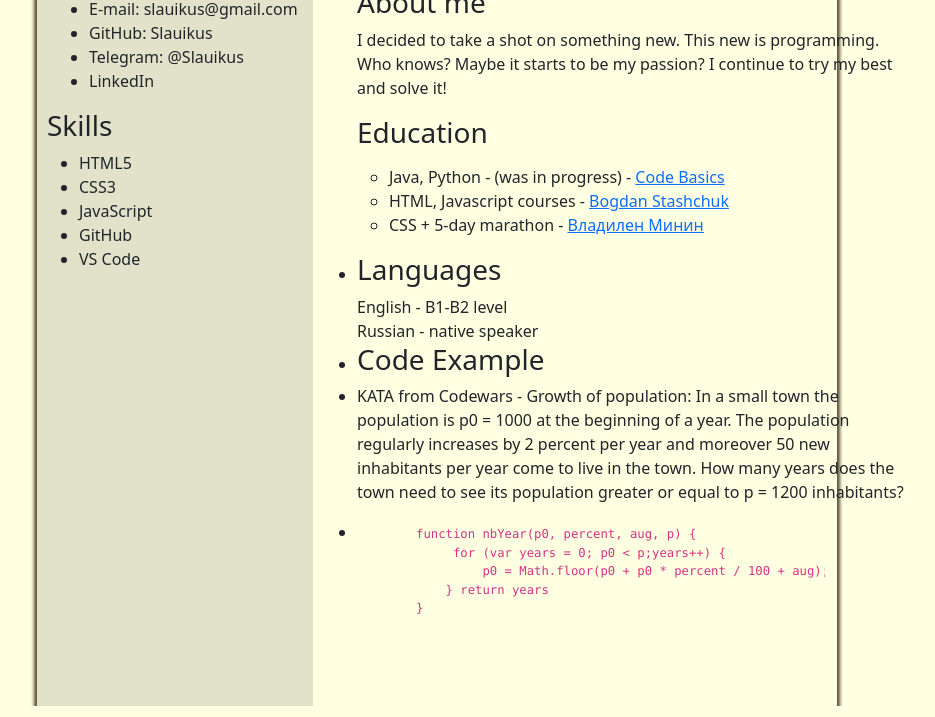
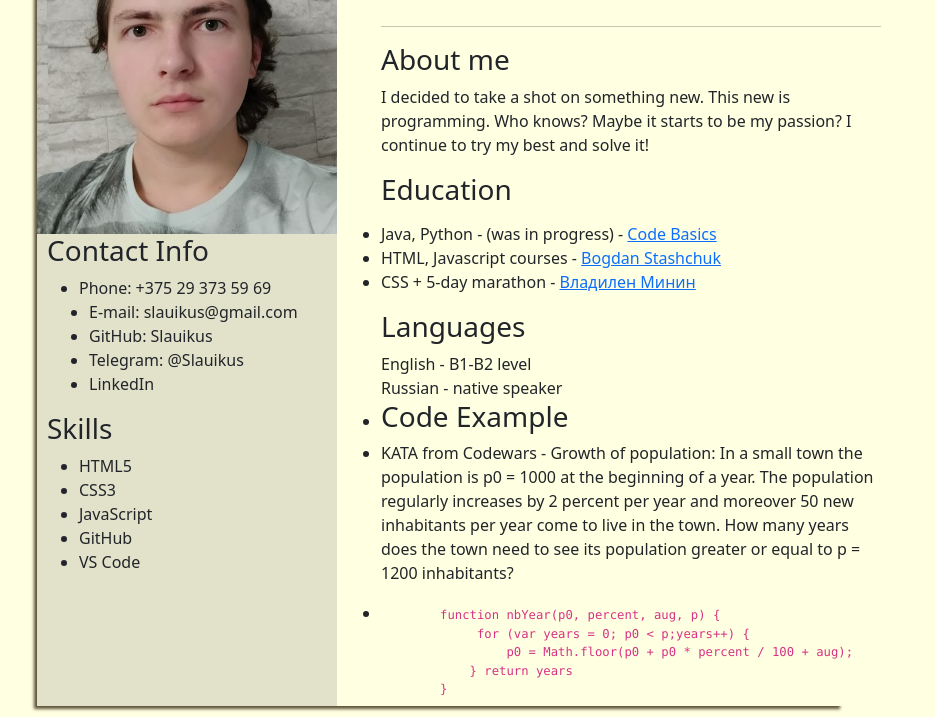
Before and after one commit to Slauikus/rsschool-cv, a plain HTML site: page index.html in a window 1280 px wide. Shown: the part 94-811 px from the top of the page, without its empty margins (203-1138 px from the left). Drawn offline with nearby package versions, Linux system fonts and the light colour scheme.

Commit message:
feat: add and edit information in index.html and style.css files

```diff
--- a/index.html
+++ b/index.html
@@ -20,7 +20,8 @@
 
 
     <div class="sidebar">
-      <img src="" alt="something go wrong" />
+        <img src="avatar.jpg" alt="something go wrong" />
+
 
       <h3 class="main-info">Contact Info</h3>
 
@@ -46,6 +47,8 @@
         <ul>
             <li></li>
     <h1 class="name">Viachaslau Skudny</h1>
+    <br>
+    <hr>
       <h3 class="side-info">About me</h3>
 
       <p class="side-info">
@@ -57,14 +60,14 @@
       <h3 class="side-info">Education</h3>
 
       <p class="side-info">
-          <ul>
+
               <li>Java, Python - (was in progress) - <a  href="https://ru.code-basics.com/" target="_blank">Code Basics</a> </li>
               <li>HTML, Javascript courses - <a href="https://www.youtube.com/c/CodingTutorials/videos" target="_blank">Bogdan Stashchuk</a></li>
               <li>CSS + 5-day marathon - <a href="https://www.youtube.com/c/VladilenMinin" target="_blank">Владилен Минин</a></li>
-          </ul>
+
         </p>
 
-        <li><h3 class="side-info">Languages</h3></li>
+      <h3 class="side-info">Languages</h3>
 
       <li class="side info">English - B1-B2 level</p>
       <li class="side info">Russian - native speaker</p>
--- a/style.css
+++ b/style.css
@@ -12,16 +12,20 @@ body {
   position: static;
   box-sizing: content-box;
   min-height: 100vh;
-  width: 400px;
+  width: 300px;
   height: 100vh;
   background-color: rgb(226, 226, 203);
+}
+
+.sidebar img {
+  width: 300px;
 }
 
 .container {
   position: relative;
   box-sizing: content-box;
   min-height: 100vh;
-  width: 500px;
+  width: 550px;
   background-color: rgb(255, 255, 226);
   height: 100vh;
 }
@@ -33,8 +37,7 @@ body {
 
 .side-info {
   position: static;
-  empty-cells: show;
-  min-width: 550px;
+  min-width: 500px;
 }
 
 .info {
@@ -42,8 +45,3 @@ body {
   min-width: 50vh;
   display: flex;
 }
-
-.contact-phone {
-  background-size: 30px;
-  background-image: url(icon-phone.png);
-}
```
Also changed, not shown: avatar.jpg (added), icon-phone.png (deleted).
